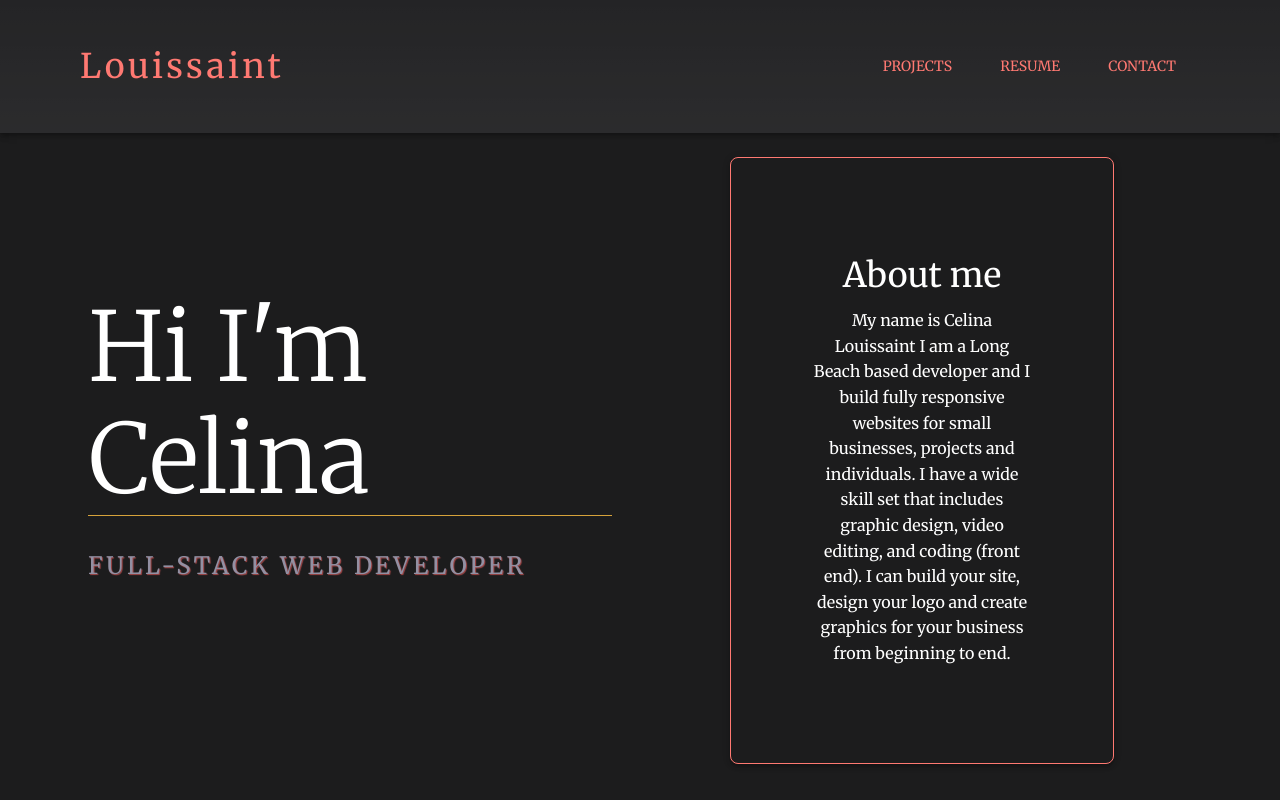
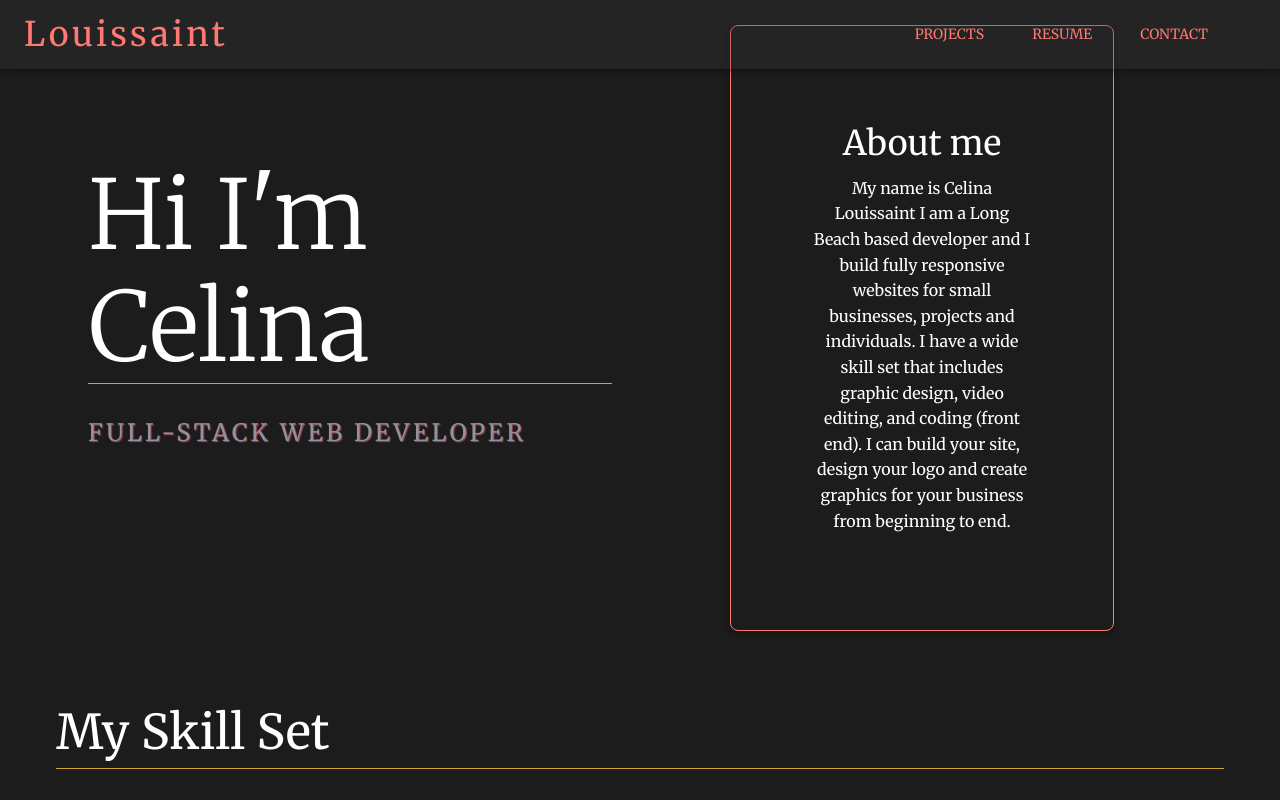
Before and after one commit to celinalou92/louissaint.me, a Next.js app: page / in a window 1280 px wide. Shown: the top 800 px of the page. Built offline with nearby package versions, Linux system fonts and the light colour scheme.

Commit message:
Refactor Nav styles and footer

```diff
--- a/app/components/footer/Footer.tsx
+++ b/app/components/footer/Footer.tsx
@@ -26,7 +26,7 @@ export const Footer = () => {
         },
     ]
     return (
-        <Box sx={{ bgcolor: 'background.default', p: 8 }} component="footer">
+        <Box id="footer" sx={{ bgcolor: 'background.default', p: 8 }} component="footer">
             <Typography variant="h5" align="left" margin="1em auto">
                 Contact Celina
             </Typography>
--- a/app/components/navBar/Navbar.tsx
+++ b/app/components/navBar/Navbar.tsx
@@ -2,44 +2,47 @@ import { AppBar, Toolbar, Typography, IconButton, Container, Button } from "@mui
 import MenuIcon from '@mui/icons-material/Menu';
 
 export const NavBar = () => {
+    const flexRowCenterCenterEnd={ display: 'flex', flexDirection: "row", alignItems: "center",  justifyContent: "flex-end" }
+
+    const hideOnMoble = { xs: "none", sm: 'none', md:"flex" };
+    const hideOnDesktop = { md:"none", lg:"none", xl: "none"}
+
     return (
         <>
-            <AppBar position="relative" component={"div"}>
-                <Toolbar sx={{ margin: "2rem", display: 'flex', flexDirection: "row", justifyContent: "space-between", alignItems:"center"}}  >
-                    <Container sx={{ with: "auto"}}>
+            <AppBar position="fixed">
+                <Toolbar sx={{display:flexRowCenterCenterEnd}}>
                     <Typography variant="h4" color="text.secondary" sx={{ letterSpacing: ".2rem" }}>
                         Louissaint
                     </Typography>
-                    </Container>
-                    <Container sx={{display: 'flex', flexDirection: "row", justifyContent:"flex-end"}}>
-                    <Button href="#text-buttons"
-                     sx={{ margin: "1rem", display: { xs: 'none', sm: 'block' } }}
+                    <Container sx={{display:flexRowCenterCenterEnd}}>
+                        <Button href="#projects"
+                            sx={{ margin: "1rem", display: hideOnMoble}}
                             color="secondary"
                         >
                             Projects
                         </Button>
                         <Button href="#text-buttons"
                             color="secondary"
-                     sx={{ margin: "1rem", display: { xs: 'none', sm: 'block' } }}
+                            sx={{ margin: "1rem", display: hideOnMoble }}
                         >
                             Resume
                         </Button>
-                    <Button href="#text-buttons"
-                     sx={{ margin: "1rem", display: { xs: 'none', sm: 'block' } }}
+                        <Button href="#footer"
+                            sx={{ margin: "1rem", display: hideOnMoble }}
                             color="secondary"
                         >
                             Contact
                         </Button>
                     </Container>
-                    {/* <IconButton
+                    <IconButton
                         size="large"
                         aria-label="menu"
-                        sx={{ mr: 2 }}
+                        sx={{ display: hideOnDesktop, mr: 2 }}
                     >
                         <MenuIcon
                             sx={{ color: "text.secondary" }}
                         />
-                    </IconButton> */}
+                    </IconButton>
                 </Toolbar>
             </AppBar>
         </>
--- a/app/components/projects/Projects.tsx
+++ b/app/components/projects/Projects.tsx
@@ -4,7 +4,7 @@ import { Grid, Card, CardMedia, CardContent, Typography, CardActions, Button, Co
 export const Projects = ( {projects }: {projects : Array<Project>} ) => {
 
     return (
-        <Box>
+        <Box id="projects">
             <Container sx={{ py: 8 }} maxWidth="xl">
                 <Typography
                     variant="h3"
```
Lines whose indentation alone changed are shown as unchanged.
